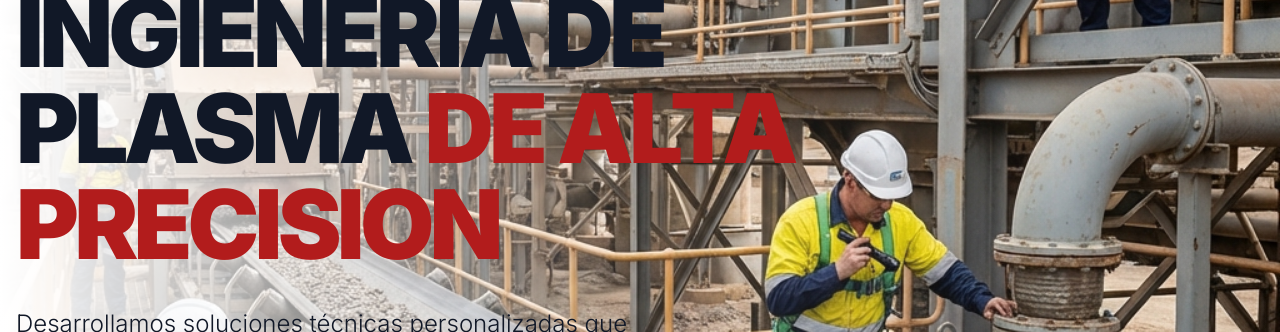
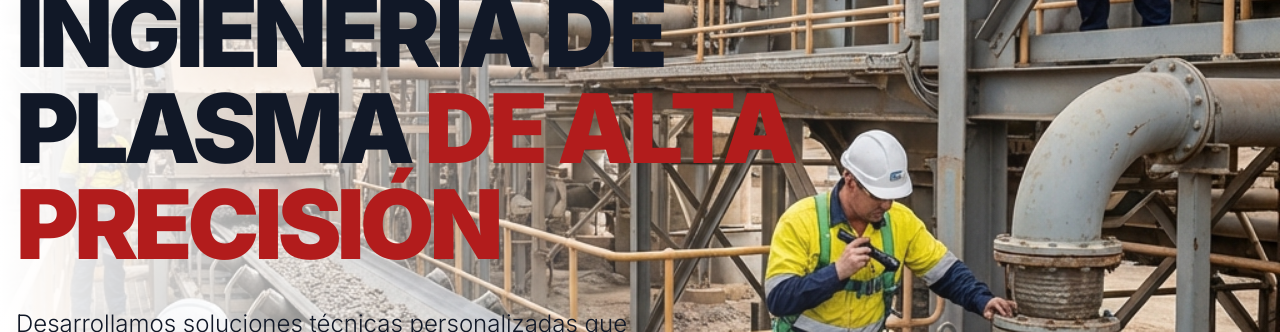
Before and after one commit to LuisAlatta/WebFixmantech, a React (Vite) app: page /servicios in a window 1280 px wide. Shown: the part 224-556 px from the top of the page. Built offline with nearby package versions, Linux system fonts and the light colour scheme.

Commit message:
min change

```diff
--- a/src/pages/ServicesPage.tsx
+++ b/src/pages/ServicesPage.tsx
@@ -178,7 +178,7 @@ const ServicesPage = () => {
                         className="max-w-4xl"
                     >
                         <h1 className="text-6xl md:text-8xl font-[900] mb-8 tracking-tighter uppercase leading-none text-secondary-900">
-                            INGIENERIA DE PLASMA <span className="text-primary-500">DE ALTA PRECISION</span>
+                            INGIENERÍA DE PLASMA <span className="text-primary-500">DE ALTA PRECISIÓN</span>
                         </h1>
                         <p className="text-xl md:text-2xl text-secondary-900 max-w-2xl font-light leading-relaxed">
                             Desarrollamos soluciones técnicas personalizadas que impulsan la eficiencia, la innovación y el crecimiento a media para las grandes empresas.
```
